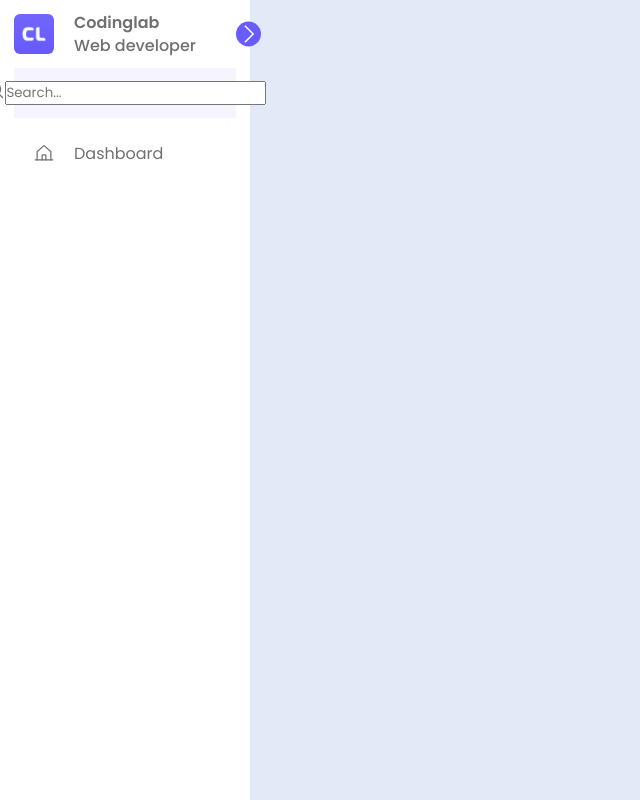
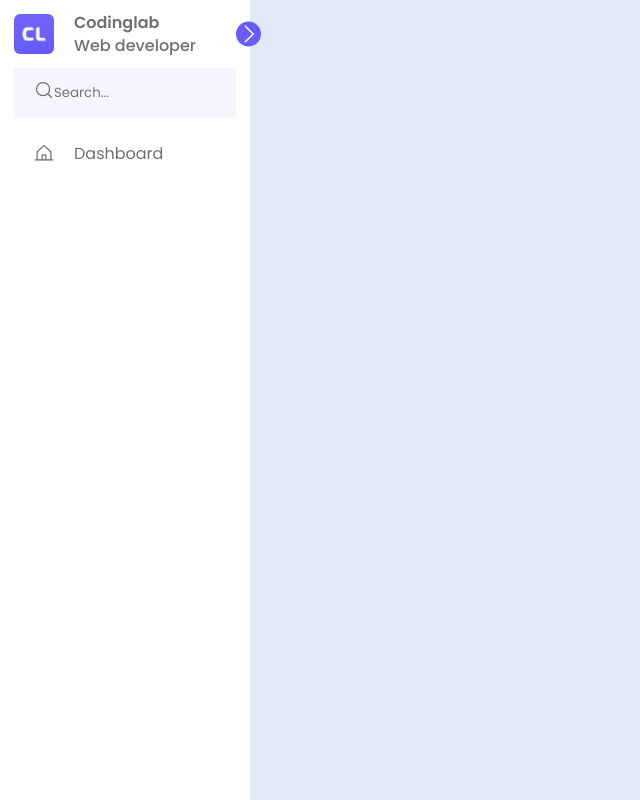
Before and after one commit to GabrielFerlima/Sidebar-reactjs, a React (Vite) app: page / in a window 1280 px wide. Shown: the whole page, without its empty margins (0-640 px from the left). Built offline with nearby package versions, Linux system fonts and the light colour scheme.

Commit message:
Corrigindo cores do menu

```diff
--- a/src/pages/sidebar/Sidebar.tsx
+++ b/src/pages/sidebar/Sidebar.tsx
@@ -1,7 +1,4 @@
 import { Dashboard} from "./dashboard/Dashboard";
-
-
-
 
 export function Sidebar() {
 return(
--- a/src/pages/sidebar/dashboard/styles.css
+++ b/src/pages/sidebar/dashboard/styles.css
@@ -52,10 +52,14 @@ body {
 }
 
 .sidebar li a {
+    height: 100%;
+    width: 100%;
     text-decoration: none;
     height: 100%;
     display: flex;
     align-items: center;
+    border-radius: 6px;
+    transition: var(--tran-04);
 }
 
 .sidebar li .icon {
@@ -65,7 +69,8 @@ body {
     min-width: 60px;
 }
 
-.navText {
+.sidebar li a {
+
     color: #707070;
 }
 
@@ -77,6 +82,18 @@ body {
     background: var(--primary-color-light);
 }
 
+.searchLink input {
+    height: 100%;
+    width: 73%;
+    outline: none;
+    border: none;
+    border-radius: 6px;
+    background: var(--primary-color-light);
+}
+
+.sidebar li a:hover {
+    background: var(--primary-color);
+}
 .sidebar header {
     position: relative;
 }
```
